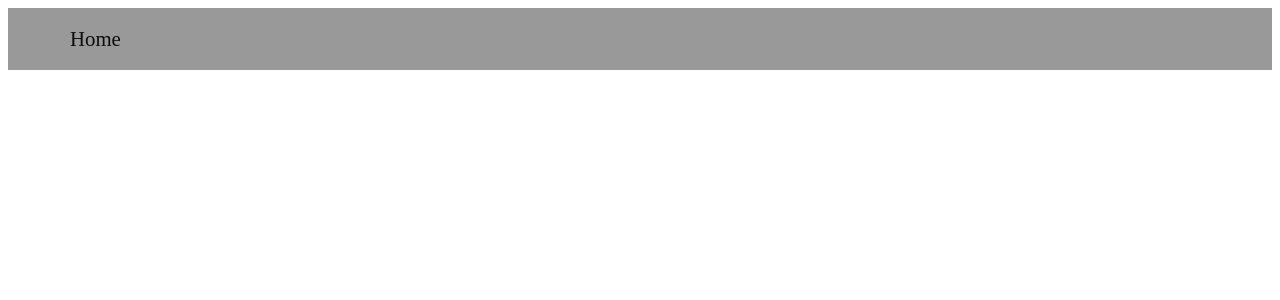
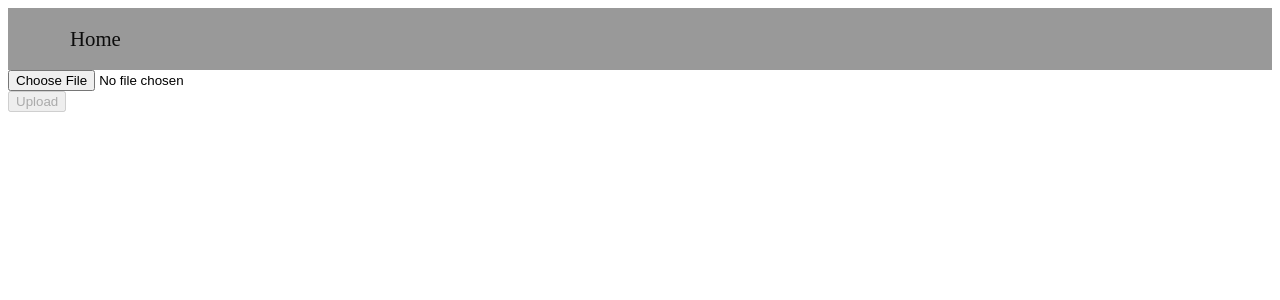
Before and after one commit to joshi-akshata/studentPortal, an Angular app: page /addAttachment in a window 1280 px wide. Before the commit this address led to /. Shown: the top 300 px of the page. Built offline with nearby package versions, Linux system fonts and the light colour scheme.

Commit message:
Added Attachment Part

```diff
--- a/src/app/activity-list/activity-list.component.ts
+++ b/src/app/activity-list/activity-list.component.ts
@@ -33,5 +33,4 @@ deleteActivity(id:number){
     this.getActivity();
   })
 }
-
 }
--- a/src/app/activitypage/activitypage.component.html
+++ b/src/app/activitypage/activitypage.component.html
@@ -19,3 +19,5 @@
     </table>
 
     <button class="btn"><a class="btn-link" [routerLink]="['/home']">Back</a></button>
+
+    <button (click)="AddAttachment()" class="btn btn-info">Attachment</button>
--- a/src/app/activitypage/activitypage.component.ts
+++ b/src/app/activitypage/activitypage.component.ts
@@ -23,4 +23,8 @@ export class ActivitypageComponent implements OnInit {
     });
   }
 
+  AddAttachment(){
+    this.router.navigate(['/addAttachment']);
+  }
+
 }
--- a/src/app/app-routing.module.ts
+++ b/src/app/app-routing.module.ts
@@ -10,6 +10,8 @@ import { RegisterlistComponent } from './registerlist/registerlist.component';
 import { AddregistrationComponent } from './addregistration/addregistration.component';
 import { UpdateregistrationComponent } from './updateregistration/updateregistration.component';
 import { ActivitypageComponent } from './activitypage/activitypage.component';
+import { FileUploadComponent } from './file-upload/file-upload.component';
+
 
 
 
@@ -24,7 +26,9 @@ const routes: Routes = [
 {path:"admin",component:AdminComponent},
 {path:"addregistration",component:AddregistrationComponent},
 {path:"updateregistration/:id",component:UpdateregistrationComponent},
-{path:"activitypage",component:ActivitypageComponent}
+{path:"activitypage",component:ActivitypageComponent},
+{path:"addAttachment",component:FileUploadComponent}
+
 
 
 
--- a/src/app/app.module.ts
+++ b/src/app/app.module.ts
@@ -15,6 +15,7 @@ import { RegisterlistComponent } from './registerlist/registerlist.component';
 import { AddregistrationComponent } from './addregistration/addregistration.component';
 import { UpdateregistrationComponent } from './updateregistration/updateregistration.component';
 import { ActivitypageComponent } from './activitypage/activitypage.component';
+import { FileUploadComponent } from './file-upload/file-upload.component';
 
 @NgModule({
   declarations: [
@@ -29,6 +30,7 @@ import { ActivitypageComponent } from './activitypage/activitypage.component';
     AddregistrationComponent,
     UpdateregistrationComponent,
     ActivitypageComponent,
+    FileUploadComponent,
   ],
   imports: [
     BrowserModule,
--- /dev/null
+++ b/src/app/file-upload.service.ts
@@ -0,0 +1,21 @@
+
+import { Injectable } from '@angular/core';
+import { HttpClient, HttpRequest, HttpEvent } from '@angular/common/http';
+import { Observable } from 'rxjs';
+@Injectable({
+  providedIn: 'root'
+})
+export class FileUploadService {
+  private baseUrl = 'http://localhost:8080';
+  constructor(private http: HttpClient) { }
+  upload(file: File): Observable<HttpEvent<any>> {
+    const formData: FormData = new FormData();
+    formData.append('file', file);
+    const req = new HttpRequest('POST', `${this.baseUrl}/upload`, formData, {
+      reportProgress: true,
+      responseType: 'json',
+
+    });
+    return this.http.request(req);
+  }
+}
--- /dev/null
+++ b/src/app/file-upload/file-upload.component.html
@@ -0,0 +1,12 @@
+<div class="row">
+    <div class="col-8">
+      <label class="btn btn-default p-0">
+        <input type="file" (change)="selectFile($event)" />
+      </label>
+    </div>
+    <div class="col-4">
+      <button class="btn btn-success btn-sm" [disabled]="!selectedFiles" (click)="upload()">
+        Upload
+      </button>
+    </div>
+  </div>
--- /dev/null
+++ b/src/app/file-upload/file-upload.component.ts
@@ -0,0 +1,43 @@
+
+
+import { Component, OnInit } from '@angular/core';
+import { FileUploadService } from 'src/app/file-upload.service';
+
+@Component({
+  selector: 'app-file-upload',
+  templateUrl: './file-upload.component.html',
+  styleUrls: ['./file-upload.component.css']
+})
+
+export class FileUploadComponent {
+  selectedFiles?: FileList;
+  currentFile?: File;
+  message = '';
+
+  constructor(private uploadService: FileUploadService) { }
+  selectFile(event: any): void {
+    this.selectedFiles = event.target.files;
+  }
+  upload(): void {
+
+    if (this.selectedFiles) {
+      const file: File | null = this.selectedFiles.item(0);
+      if (file) {
+        this.currentFile = file;
+        this.uploadService.upload(this.currentFile)
+        .subscribe({
+          error: (err: any) => {
+            console.log(err);
+            if (err.error && err.error.message) {
+              this.message = err.error.message;
+            } else {
+              this.message = 'Could not upload the file!';
+            }
+            this.currentFile = undefined;
+          }
+        });
+      }
+      this.selectedFiles = undefined;
+    }
+  }
+}
```
Also changed, not shown: src/app/activity-list/activity-list.component.html (line endings or trailing spaces), src/app/file-upload/file-upload.component.css (added), 2 other files (tests, documents, lock files or other folders).
